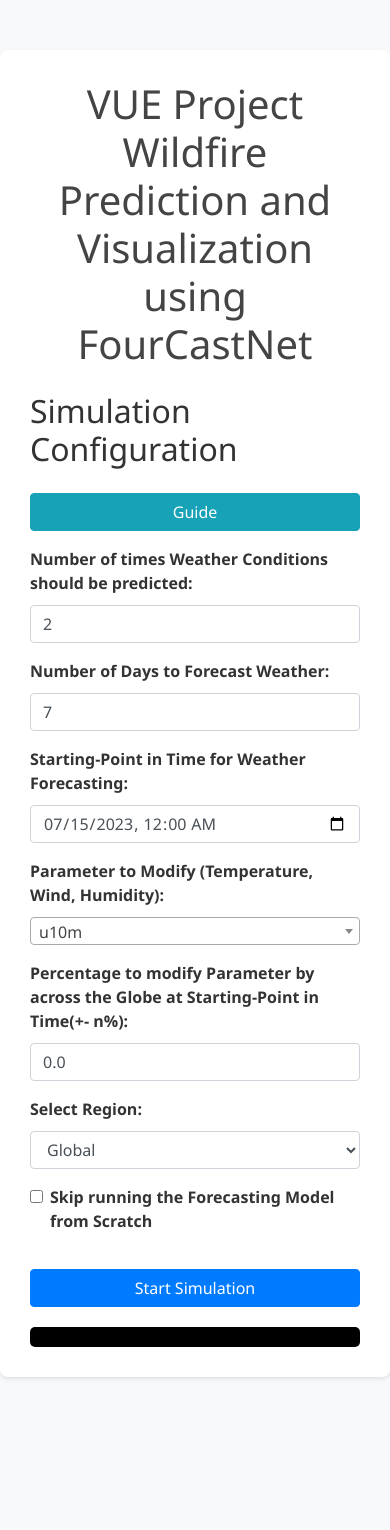
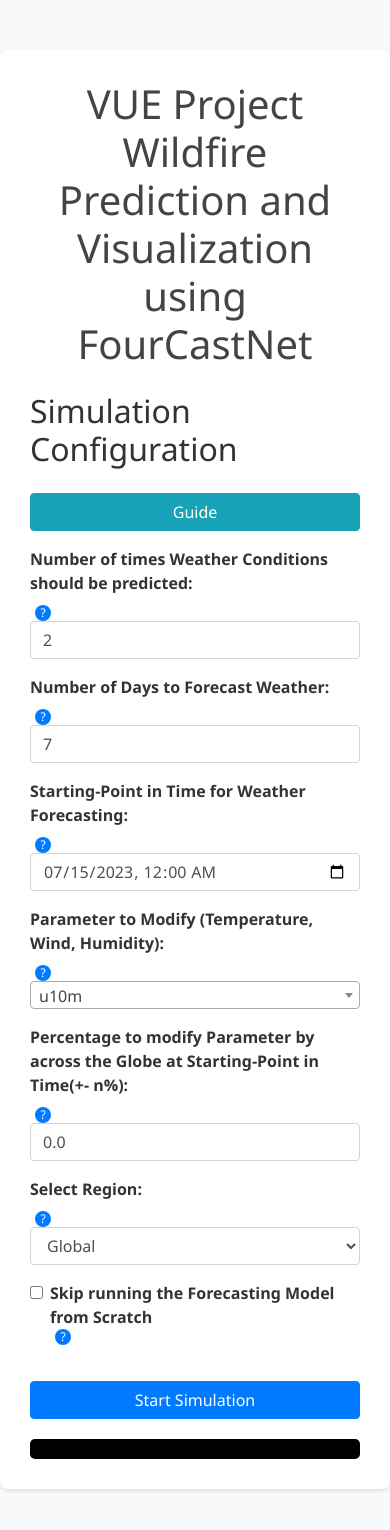
Before and after one commit to kueschallCarl/SS24_VUE_Proect_Wildfire_Prediction_using_FCN_and_earth2mip, a plain HTML site: page visualization_web_app/index.html in a window 390 px wide. Before the commit the page ends 1427 px from the top, so only its background shows below. Drawn offline with nearby package versions, Linux system fonts and the light colour scheme; no server answers.

Commit message:
tooltips finally work

```diff
--- a/visualization_web_app/index.html
+++ b/visualization_web_app/index.html
@@ -1,16 +1,20 @@
-<!DOCTYPE html>
-<html lang="en">
 <head>
     <meta charset="UTF-8">
     <meta name="viewport" content="width=device-width, initial-scale=1.0">
-    <title>Simulation Configuration</title>
+
+    <!-- CSS -->
+    <link rel="stylesheet" href="https://cdn.jsdelivr.net/npm/bootstrap@4.6.0/dist/css/bootstrap.min.css">
+    <link rel="stylesheet" href="https://cdn.jsdelivr.net/npm/select2@4.1.0-rc.0/dist/css/select2.min.css">
+    <link rel="stylesheet" href="static/styles.css">
+
+    <!-- JavaScript -->
     <script src="https://code.jquery.com/jquery-3.6.0.min.js"></script>
-    <script src="https://cdn.jsdelivr.net/npm/select2@4.0.13/dist/js/select2.min.js"></script>
+    <script src="https://cdn.jsdelivr.net/npm/popper.js@1.16.1/dist/umd/popper.min.js"></script>
+    <script src="https://cdn.jsdelivr.net/npm/bootstrap@4.6.0/dist/js/bootstrap.min.js"></script>
+    <script src="https://cdn.jsdelivr.net/npm/select2@4.1.0-rc.0/dist/js/select2.min.js"></script>
     <script src="https://cdn.jsdelivr.net/npm/showdown@1.9.1/dist/showdown.min.js"></script>
-    <link rel="stylesheet" href="https://cdn.jsdelivr.net/npm/select2@4.0.13/dist/css/select2.min.css">
-    <link rel="stylesheet" href="https://stackpath.bootstrapcdn.com/bootstrap/4.5.2/css/bootstrap.min.css">
-    <link rel="stylesheet" href="static/styles.css">
     <script src="static/channels.js"></script>
+
     <style>
         body {
             background-color: #f8f9fa;
@@ -52,6 +56,33 @@
             display: block;
             margin-bottom: 15px;
         }
+
+        .question-mark {
+            display: inline-block;
+            margin-left: 5px;
+            width: 16px;
+            height: 16px;
+            background-color: #007bff;
+            color: white;
+            text-align: center;
+            border-radius: 50%;
+            cursor: pointer;
+            font-size: 12px;
+            line-height: 16px;
+        }
+
+        .tooltip {
+            display: block !important;
+            position: absolute;
+            background-color: rgba(0, 0, 0, 0.8);
+            color: white;
+            transition: none !important;
+            padding: 5px;
+            border-radius: 4px;
+            font-size: 12px;
+            z-index: 1001;
+            max-width: 200px;
+        }
     </style>
 </head>
 <body>
@@ -62,31 +93,37 @@
         <form id="configForm">
             <div class="form-group">
                 <label for="ensembleMembers">Number of times Weather Conditions should be predicted:</label>
+                <span class="question-mark" data-toggle="tooltip" title="Number of times the weather prediction simulation will run.">?</span>
                 <input type="number" class="form-control" id="ensembleMembers" name="ensembleMembers" value="2">
             </div>
 
             <div class="form-group">
                 <label for="simulationLength">Number of Days to Forecast Weather:</label>
+                <span class="question-mark" data-toggle="tooltip" title="The duration in days for which the weather will be forecasted.">?</span>
                 <input type="number" class="form-control" id="simulationLength" name="simulationLength" value="7" min="1">
             </div>
 
             <div class="form-group">
                 <label for="startTime">Starting-Point in Time for Weather Forecasting:</label>
+                <span class="question-mark" data-toggle="tooltip" title="The initial time from which the weather forecast simulation will start.">?</span>
                 <input type="datetime-local" class="form-control" id="startTime" name="startTime" value="2023-07-15T00:00:00">
             </div>
 
             <div class="form-group">
                 <label for="channelToModify">Parameter to Modify (Temperature, Wind, Humidity):</label>
+                <span class="question-mark" data-toggle="tooltip" title="Select the weather parameter to be modified in the simulation.">?</span>
                 <select class="form-control" id="channelToModify" name="channelToModify"></select>
             </div>
 
             <div class="form-group">
                 <label for="modulatingFactor">Percentage to modify Parameter by across the Globe at Starting-Point in Time(+- n%):</label>
+                <span class="question-mark" data-toggle="tooltip" title="The percentage by which the selected parameter will be adjusted globally at the start of the simulation.">?</span>
                 <input type="number" class="form-control" id="modulatingFactor" name="modulatingFactor" value="0.0" step="0.01">
             </div>
 
             <div class="form-group">
                 <label for="regionSelect">Select Region:</label>
+                <span class="question-mark" data-toggle="tooltip" title="Select the geographical region for the simulation.">?</span>
                 <select class="form-control" id="regionSelect" name="regionSelect">
                     <option value="global">Global</option>
                     <option value="country">Country</option>
@@ -97,10 +134,12 @@
             <div id="countryRegionDiv" class="country-region">
                 <div class="form-group">
                     <label for="countrySelect">Select Country:</label>
+                    <span class="question-mark" data-toggle="tooltip" title="Select a specific country for the simulation.">?</span>
                     <select class="form-control" id="countrySelect" name="countrySelect"></select>
                 </div>
                 <div class="form-group">
                     <label for="countryRegionSizeInput">Region Size (degrees):</label>
+                    <span class="question-mark" data-toggle="tooltip" title="Specify the size of the region around the selected country.">?</span>
                     <input type="number" class="form-control" id="countryRegionSizeInput" name="countryRegionSizeInput" placeholder="Enter region size" min="0.0" step="2.5" value="10">
                 </div>
             </div>
@@ -108,14 +147,17 @@
             <div id="customRegionDiv" class="custom-region">
                 <div class="form-group">
                     <label for="longitudeInput">Longitude:</label>
+                    <span class="question-mark" data-toggle="tooltip" title="Enter the longitude for the custom region.">?</span>
                     <input type="text" class="form-control" id="longitudeInput" name="longitudeInput" placeholder="Enter longitude">
                 </div>
                 <div class="form-group">
                     <label for="latitudeInput">Latitude:</label>
+                    <span class="question-mark" data-toggle="tooltip" title="Enter the latitude for the custom region.">?</span>
                     <input type="text" class="form-control" id="latitudeInput" name="latitudeInput" placeholder="Enter latitude">
                 </div>
                 <div class="form-group">
                     <label for="regionSizeInput">Region Size (degrees):</label>
+                    <span class="question-mark" data-toggle="tooltip" title="Specify the size of the custom region.">?</span>
                     <input type="number" class="form-control" id="regionSizeInput" name="regionSizeInput" placeholder="Enter region size" min="0.0" step="2.5" value="10">
                 </div>
             </div>
@@ -125,6 +167,7 @@
                 <label class="form-check-label" for="skipInference">
                     Skip running the Forecasting Model from Scratch
                 </label>
+                <span class="question-mark" data-toggle="tooltip" title="Check this box if you want to skip running the model from scratch and use existing results.">?</span>
             </div>
 
             <button type="submit" class="btn btn-primary">Start Simulation</button>
@@ -138,7 +181,14 @@
     </div>
 
     <script>
-        $(document).ready(function(){
+        $(document).ready(function() {
+            $('[data-toggle="tooltip"]').tooltip({
+            trigger: 'hover',
+            placement: 'top',
+            html: true,
+            template: '<div class="tooltip" role="tooltip" style="display:block;"><div class="arrow"></div><div class="tooltip-inner"></div></div>'
+        });
+
             // Load country list from CSV
             $.get('/static/country-coord.csv', function(data) {
                 const countries = data.split('\n').map(line => {
@@ -151,6 +201,7 @@
                     data: countries
                 });
             });
+
 
             $('#channelToModify').select2({
                 placeholder: 'Select channels',
```
Lines whose indentation alone changed are shown as unchanged.
